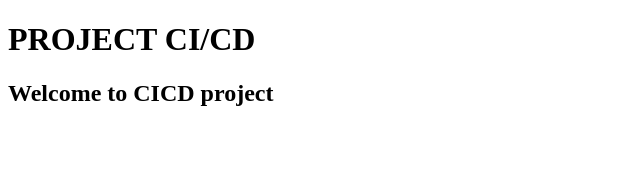
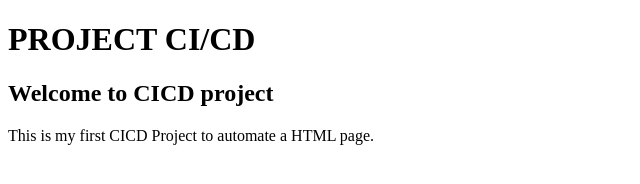
Before and after one commit to TeamKanyarasi/CICD_Project, a plain HTML site: page index.html in a window 1280 px wide. Shown: the whole page, without its empty margins (0-640 px from the left). Drawn offline with Linux system fonts and the light colour scheme.

Commit message:
Update index.html

```diff
--- a/index.html
+++ b/index.html
@@ -4,6 +4,7 @@
     <body>
         <h1>PROJECT CI/CD</h1>
         <h2>Welcome to CICD project</h2>
+        <p>This is my first CICD Project to automate a HTML page.</p>
     </body>
 
 </html>
```
